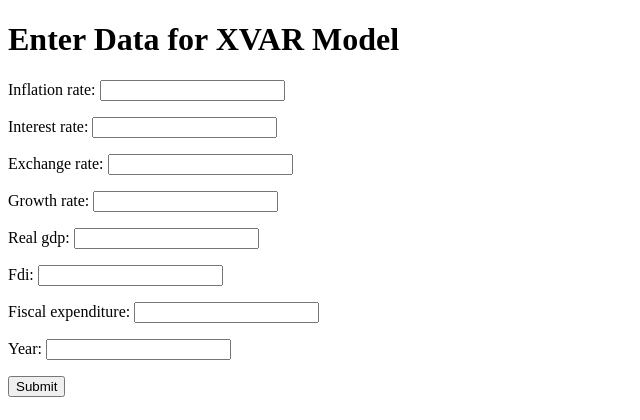
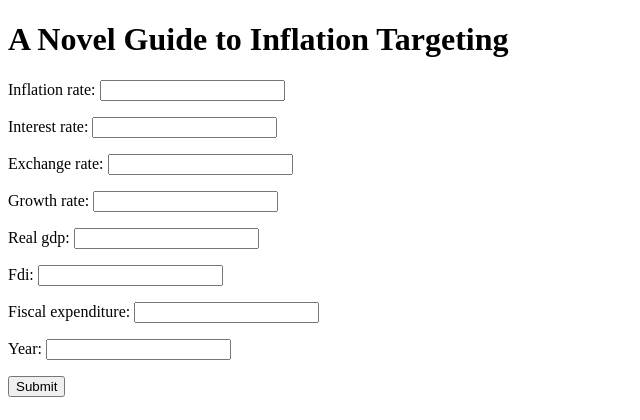
Before and after one commit to Nworah-Gabriel/Inflest, a Django app: page /analysis3/ in a window 1280 px wide. Shown: the top 420 px of the page, without its empty margins (0-640 px from the left). Run offline with Django 4.2, Linux system fonts and the light colour scheme.

Commit message:
worked on the model an setup the template for the project

```diff
--- a/inflestApp/templates/input.html
+++ b/inflestApp/templates/input.html
@@ -6,7 +6,7 @@
     <title>Input Data</title>
   </head>
   <body>
-    <h1>Enter Data for XVAR Model</h1>
+    <h1>A Novel Guide to Inflation Targeting</h1>
     <form method="post">
       {% csrf_token %} {{ form.as_p }}
       <button type="submit">Submit</button>
```
